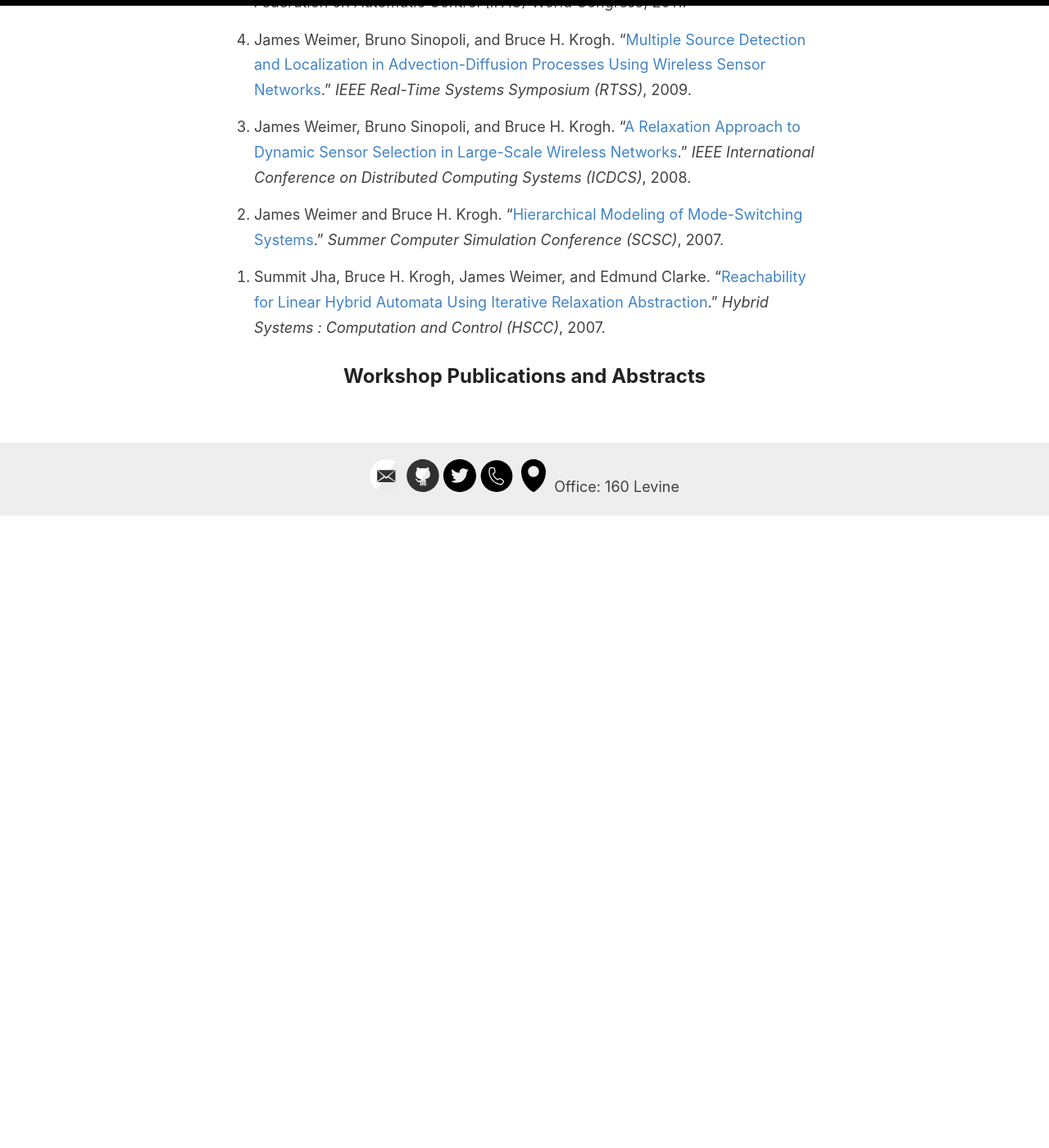
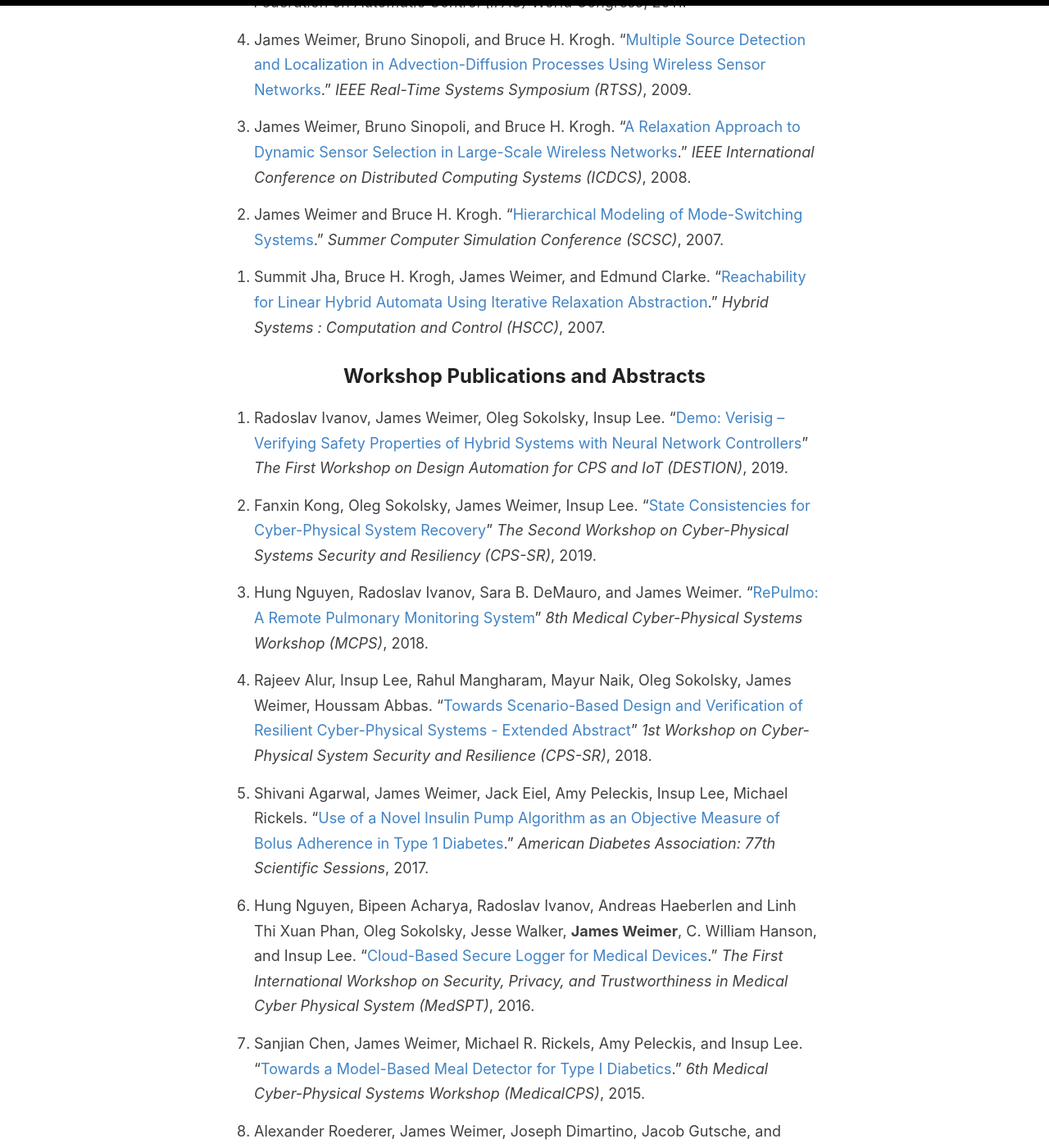
Before and after one commit to weimerj/weimerj.github.io, a Jekyll site: the page built from _pages/publications.md, in a window 1280 px wide and 1400 px high, scrolled down 5865 px. Shown: the whole window at 82% size. Built offline with Jekyll 4.4.1, drawn with Linux system fonts in a browser that asks for light colours; our own code applies the rules of GitHub Pages for plain Markdown files; before the commit the page ends 6495 px from its top, so only the background shows below that; some of the changed text lies outside the part shown.

Commit message:
publications

```diff
--- a/_pages/publications.md
+++ b/_pages/publications.md
@@ -224,3 +224,88 @@ permalink: /publications/
 
 
 ## Workshop Publications and Abstracts
+
+0. Radoslav Ivanov, James Weimer, Oleg Sokolsky, Insup Lee.
+   "[Demo: Verisig – Verifying Safety Properties of Hybrid Systems with Neural Network Controllers](../pdf/2019-Destion.pdf)"
+   _The First Workshop on Design Automation for CPS and IoT (DESTION)_, 2019.
+
+0. Fanxin Kong, Oleg Sokolsky, James Weimer, Insup Lee.
+   "[State Consistencies for Cyber-Physical System Recovery](../pdf/2019-CPS-SR.pdf)"
+   _The Second Workshop on Cyber-Physical Systems Security and Resiliency (CPS-SR)_, 2019.
+
+0. Hung Nguyen, Radoslav Ivanov, Sara B. DeMauro, and James Weimer.
+   "[RePulmo: A Remote Pulmonary Monitoring System](../pdf/2018-RePulmo.pdf)"
+   _8th Medical Cyber-Physical Systems Workshop (MCPS)_, 2018.
+
+0. Rajeev Alur, Insup Lee, Rahul Mangharam, Mayur Naik, Oleg Sokolsky, James Weimer, Houssam Abbas.
+   "[Towards Scenario-Based Design and Verification of Resilient Cyber-Physical Systems - Extended Abstract](../pdf/2018-CPS-SR.pdf)"
+   _1st Workshop on Cyber-Physical System Security and Resilience (CPS-SR)_, 2018.
+
+0. Shivani Agarwal, James Weimer, Jack Eiel, Amy Peleckis, Insup Lee, Michael Rickels.
+   "[Use of a Novel Insulin Pump Algorithm as an Objective Measure of Bolus Adherence in Type 1 Diabetes](http://www.abstractsonline.com/pp8/#!/4297/presentation/44276)."
+   _American Diabetes Association: 77th Scientific Sessions_, 2017.
+
+0. Hung  Nguyen,  Bipeen  Acharya,  Radoslav  Ivanov,  Andreas  Haeberlen  and  Linh  Thi  Xuan  Phan, Oleg Sokolsky, Jesse Walker, <b>James Weimer</b>, C. William Hanson, and Insup Lee.
+   "[Cloud-Based Secure Logger for Medical Devices](../pdf/2016-MedSPT-logger.pdf)."
+   _The First International Workshop on Security, Privacy, and Trustworthiness in Medical Cyber Physical System (MedSPT)_, 2016.
+
+0. Sanjian Chen, James Weimer, Michael R. Rickels, Amy Peleckis, and Insup Lee.
+   "[Towards a Model-Based Meal Detector for Type I Diabetics](../pdf/2015-MCPS-diabetes.pdf)."
+   _6th Medical Cyber-Physical Systems Workshop (MedicalCPS)_, 2015.
+
+0. Alexander Roederer, James Weimer, Joseph Dimartino, Jacob Gutsche, and Insup Lee.
+   "[Towards Non-Invasive Monitoring of Hypovolemia in Intensive Care Patients](../pdf/2015-MCPS-hypovolemia.pdf)."
+   _6th Medical Cyber-Physical Systems Workshop (MedicalCPS)_, 2015.
+
+0. Miroslav Pajic, Nicola Bezzo, James Weimer, Rajeev Alur, Rahul Mangharam, Nathan Michael, George J. Pappas, Oleg Sokolsky, Paulo Tabuada, Stephanie Weirich, and Insup Lee.
+   "[Towards Synthesis of Platform-Aware Attack-Resilient Control Systems](../pdf/2013-HiCoNS-resilience.pdf)."
+   _2nd ACM International Conference on High Confidence Networked Systems (HiCoNS)_, 2013.
+
+0. James Weimer, Seyed Alireza Ahmadi, Jose Araujo, Francesca Madia Mele, Dario Papale, Iman Shames, Henrik Sandberg, and Karl Henrik Johansson.
+   "[Active Actuator Fault Detection and Diagnostics in HVAC Systems](../pdf/2012-BuildSys-detection.pdf)."
+   _4th ACM Workshop on Embedded Sensing Systems for Energy-Efficiency in Buildings (BuildSys)_, 2012.
+
+{: reversed="reversed"}
+
+
+## Technical Reports
+
+0. Luan Nguyen, Guatam Mohan, James Weimer, Oleg Sokolsky, Insup Lee, Rajeev Alur.
+   "[REAFFIRM: Model-Based Repair of Hybrid Systems for Improving Resiliency](../pdf/2019-Reaffirm.pdf)."
+   _arXiv_, 2018.
+
+0. Radoslav Ivanov, James Weimer, Rajeev Alur, George Pappas, Insup Lee.
+   "[Verisig: verifying safety properties of hybrid systems with neural network controllers](../pdf/2018-Verisig.pdf)."
+   _arXiv_, 2018.
+
+0. Nima Roohi, Ramneet Kaur, James Weimer, Oleg Sokolsky, and Insup Lee.
+   "[Self-driving vehicle verification towards a benchmark](../pdf/2018-self-driving.pdf)"
+   _arXiv_, 2018.
+
+0. James Weimer.
+"<a class="citation" target="_blank" href="pdf/2010-dissertation.pdf">
+   "[Large-scale Multiple-Source Detection Using Wireless Sensor Networks](pdf/2010-dissertation.pdf)."
+   _Ph.D Dissertation, Carnegie Mellon University, Pittsburgh, PA, USA_, 2010.
+
+{: reversed="reversed"}
+
+
+## Tutorials and Demos
+
+0. James Weimer, Oleg Sokolsky, and Insup Lee.
+   "[Tutorial Abstract: Parameter-Invariant Monitor Design for Cyber-Physical Systems](../pdf/CPSweek2016-tutorial.pdf)"
+   _Cyber Physical Systems Week (CPSweek)_, 2016.
+
+0. James Weimer, Oleg Sokolsky, and Insup Lee.
+   "[Tutorial Abstract: Robust Medical Monitor Design]("http://cs.utdallas.edu/ichi2015/partecipants/program/#tutorials)."
+   _International Conference on Health Care Informatics (ICHI)_, 2015.
+
+0. James Weimer, Oleg Sokolsky, and Insup Lee.
+   "[Tutorial Abstract: Parameter-Invariant Monitor Design for Cyber-Physical Systems](http://esweek.acm.org/tutorial5.shtml)"
+   _Embedded Systems Week (ESweek)_, 2015.
+
+0. Miroslav Pajic, Nicola Bezzo, James Weimer, Oleg Sokolsky, George J. Pappas, Paulo Tabuada, and Insup Lee.
+   "[Demo Abstract: Synthesis of Platform-Aware Attack-Resilient Vehicular Systems](../pdf/2013-CPSweek-demo.pdf)"
+   _International Conference of Cyber Physical Systems (ICCPS)_, 2013.
+
+{: reversed="reversed"}
```
